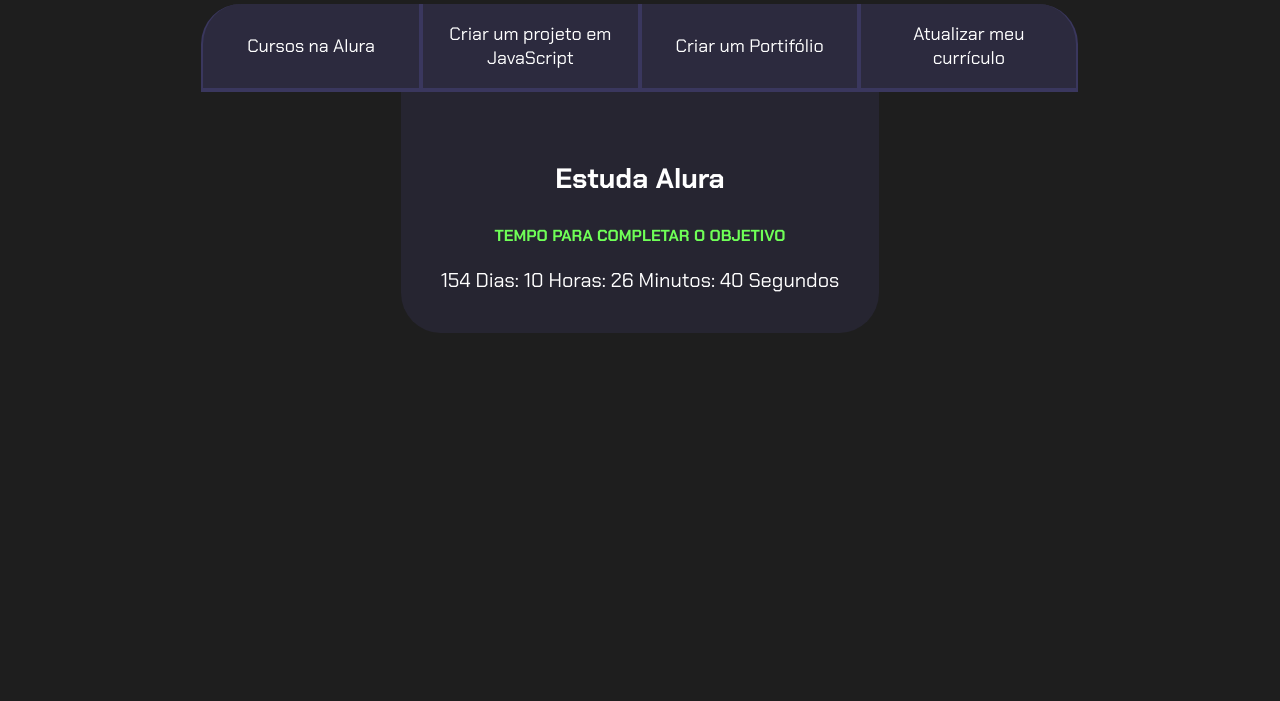
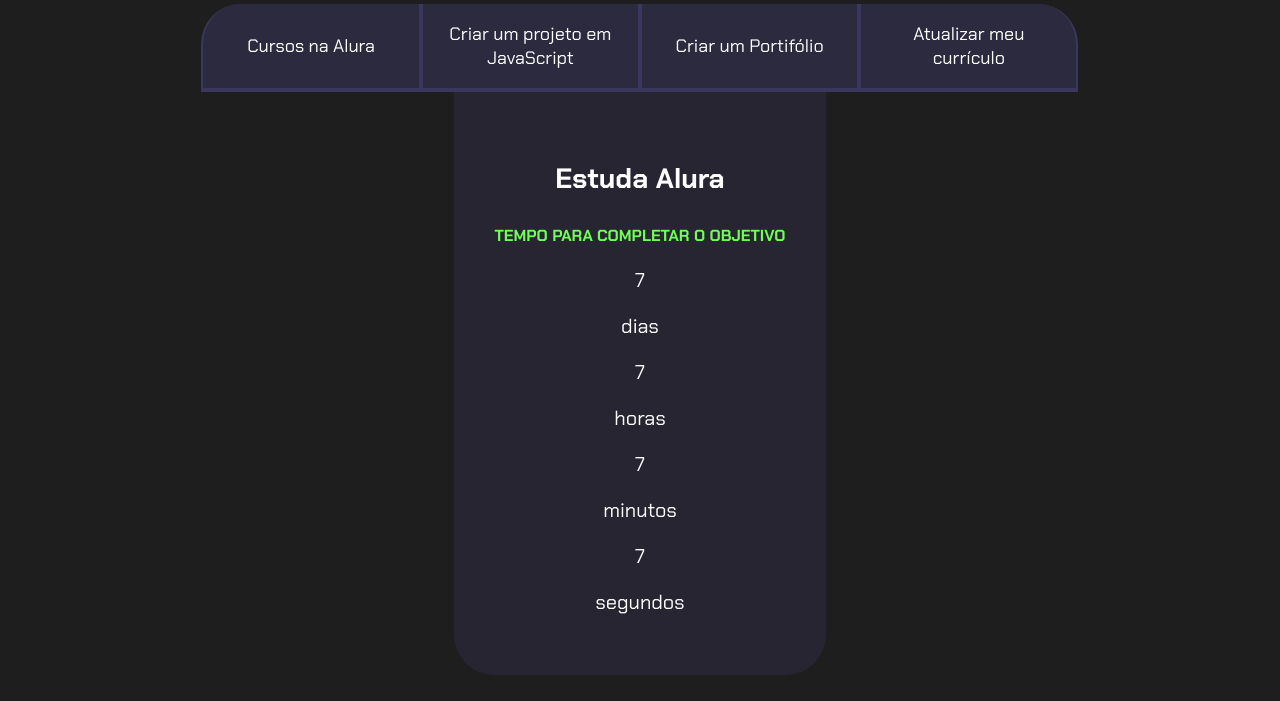
Before and after one commit to lorenaserbai20/obletivos-de-2024, a plain HTML site: page index.html in a window 1280 px wide. Shown: the part 99-800 px from the top of the page. Drawn offline with Linux system fonts and the light colour scheme.

Commit message:
contadpr digitos

```diff
--- a/index.html
+++ b/index.html
@@ -29,7 +29,24 @@
                         <h4 class="aba-conteudo-titulo-secundario">
                             Tempo para completar o objetivo
                         </h4>
-                        <div class="contador"> </div>
+                        <div class="contador">
+                            <div class="contador-digito">
+                                <p class="contador-didito-numero">7</p>
+                                <p class="contador-digito-texto">dias</p>
+                            </div>
+                            <div class="contador-digito">
+                                <p class="contador-didito-numero">7</p>
+                                <p class="contador-digito-texto">horas</p>
+                            </div>
+                            <div class="contador-digito">
+                                <p class="contador-didito-numero">7</p>
+                                <p class="contador-digito-texto">minutos</p>
+                            </div>
+                            <div class="contador-digito">
+                                <p class="contador-didito-numero">7</p>
+                                <p class="contador-digito-texto">segundos</p>
+                            </div>
+                        </div>
                     </div>
 
                     <div class="aba-conteudo">
--- a/main.js
+++ b/main.js
@@ -46,4 +46,4 @@
     atulizaCronometro();
     setInterval(atulizaCronometro, 1000);
 }
-comecaCronometro();
+//comecaCronometro();
```
